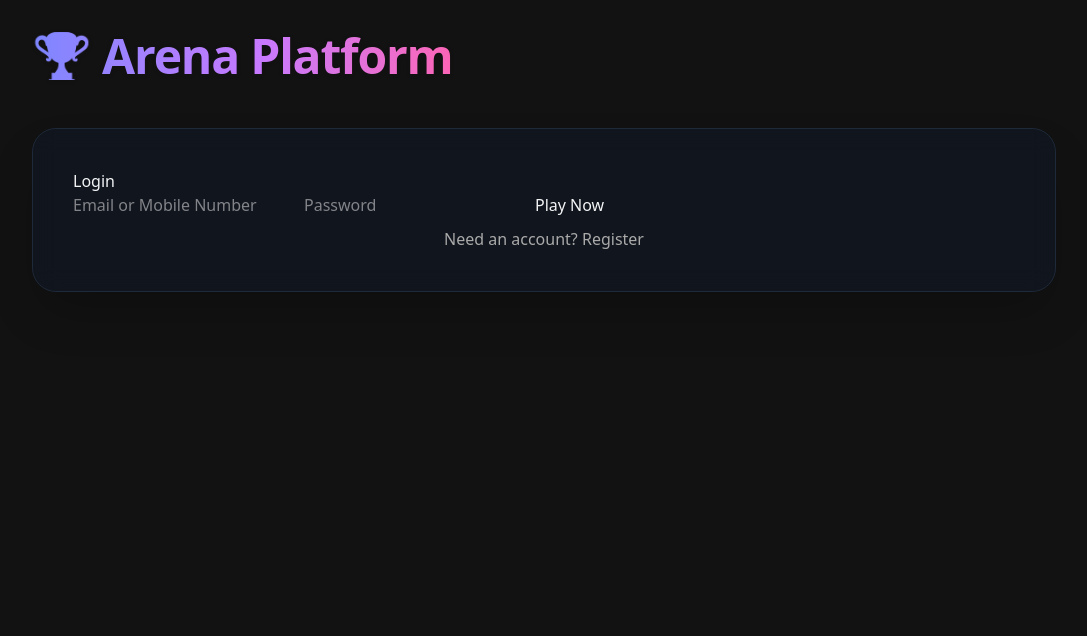
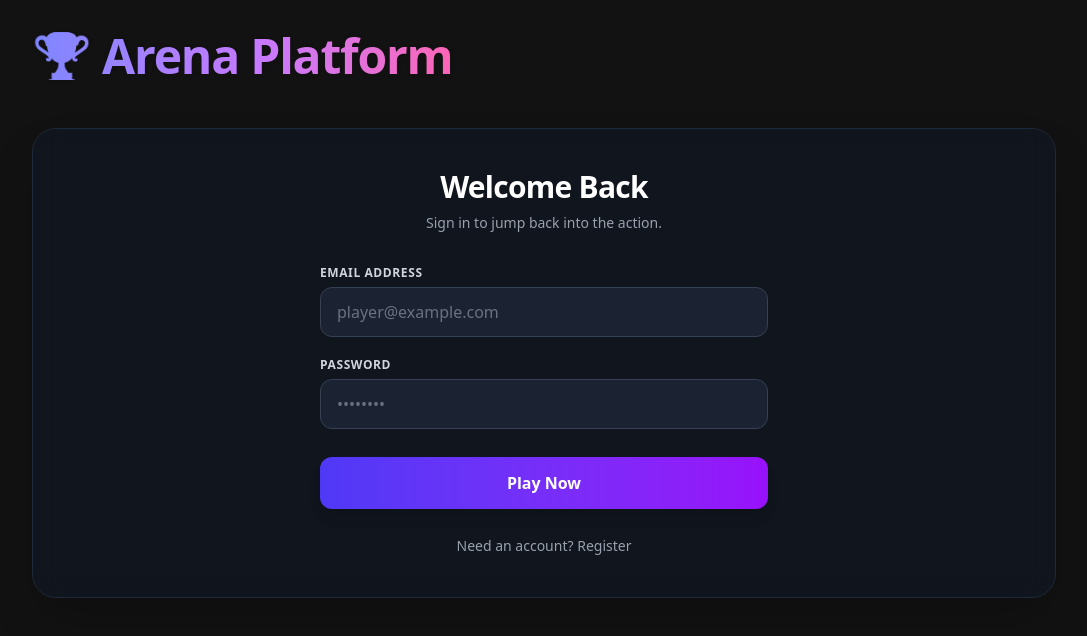
Before and after one commit to mikyza/gamespratform, a Next.js app in the folder frontend/my-app/: page / in a window 1280 px wide. Shown: the top 636 px of the page, without its empty margins (96-1183 px from the left). Built offline with nearby package versions, Linux system fonts and the light colour scheme; no server answers.

Commit message:
Enhance Auth component for registration and login
Refactor authentication component to handle registration and login with email and username. Update API endpoints and state management for form submission.

```diff
--- a/frontend/my-app/app/components/Auth.tsx
+++ b/frontend/my-app/app/components/Auth.tsx
@@ -1,71 +1,139 @@
 "use client";
 import { useState } from 'react';
-import axios from 'axios';
 
 interface AuthProps {
-  onLogin: (user: any) => void;
+  onLogin: (userData: any) => void;
 }
 
+const BACKEND_URL = process.env.NEXT_PUBLIC_BACKEND_URL || 'https://gamespratform.onrender.com';
+
 export default function Auth({ onLogin }: AuthProps) {
-  const [isLogin, setIsLogin] = useState(true);
-  const [loginId, setLoginId] = useState('');
+  const [isRegistering, setIsRegistering] = useState(false);
+  const [email, setEmail] = useState('');
   const [password, setPassword] = useState('');
-  const [withdrawalMobile, setWithdrawalMobile] = useState('');
+  const [username, setUsername] = useState('');
+  const [loading, setLoading] = useState(false);
+  const [error, setError] = useState('');
 
   const handleSubmit = async (e: React.FormEvent) => {
     e.preventDefault();
-    const endpoint = isLogin ? '/login' : '/register';
-    const payload = isLogin ? { loginId, password } : { loginId, password, withdrawalMobile };
+    setLoading(true);
+    setError('');
+
+    const endpoint = isRegistering ? '/api/auth/register' : '/api/auth/login';
 
     try {
-      const { data } = await axios.post(`http://localhost:5000/api/auth${endpoint}`, payload);
-      if (isLogin) {
-        localStorage.setItem('token', data.token);
-        onLogin(data.user);
-      } else {
-        alert('Registered! Please log in.');
-        setIsLogin(true);
+      const res = await fetch(`${BACKEND_URL}${endpoint}`, {
+        method: 'POST',
+        headers: { 'Content-Type': 'application/json' },
+        body: JSON.stringify(
+          isRegistering
+            ? { email, password, username: username || email.split('@')[0] }
+            : { email, password }
+        ),
+      });
+
+      const data = await res.json();
+
+      if (!res.ok) {
+        throw new Error(data.message || 'Authentication failed');
       }
+
+      onLogin(data.user || data);
     } catch (err: any) {
-      alert(err.response?.data?.error || 'Error during authentication');
+      setError(err.message || 'Something went wrong. Please try again.');
+    } finally {
+      setLoading(false);
     }
   };
 
   return (
-    <div className="card">
-      <h2>{isLogin ? 'Login' : 'Register'}</h2>
-      <form onSubmit={handleSubmit}>
+    <div className="w-full max-w-md mx-auto">
+      <div className="text-center mb-8">
+        <h2 className="text-2xl md:text-3xl font-extrabold text-white tracking-tight">
+          {isRegistering ? 'Create Your Account' : 'Welcome Back'}
+        </h2>
+        <p className="text-sm text-gray-400 mt-2">
+          {isRegistering ? 'Join the arena and start competing today.' : 'Sign in to jump back into the action.'}
+        </p>
+      </div>
+
+      {error && (
+        <div className="mb-6 p-4 rounded-xl bg-red-500/10 border border-red-500/20 text-red-400 text-sm text-center font-medium">
+          {error}
+        </div>
+      )}
+
+      <form onSubmit={handleSubmit} className="flex flex-col gap-5">
+        {isRegistering && (
+          <div className="flex flex-col gap-1.5">
+            <label className="text-xs font-semibold text-gray-300 uppercase tracking-wider">
+              Username
+            </label>
             <input
               type="text"
-          placeholder="Email or Mobile Number"
-          value={loginId}
-          onChange={e => setLoginId(e.target.value)}
               required
+              placeholder="GamerTag"
+              value={username}
+              onChange={(e) => setUsername(e.target.value)}
+              className="w-full px-4 py-3 rounded-xl bg-gray-800/80 border border-gray-700 text-white placeholder-gray-500 focus:outline-none focus:border-indigo-500 focus:ring-2 focus:ring-indigo-500/20 transition-all duration-200"
             />
-        {!isLogin && (
+          </div>
+        )}
+
+        <div className="flex flex-col gap-1.5">
+          <label className="text-xs font-semibold text-gray-300 uppercase tracking-wider">
+            Email Address
+          </label>
           <input
-            type="text"
-            placeholder="Withdrawal Mobile Number (Cannot change)"
-            value={withdrawalMobile}
-            onChange={e => setWithdrawalMobile(e.target.value)}
+            type="email"
             required
+            placeholder="player@example.com"
+            value={email}
+            onChange={(e) => setEmail(e.target.value)}
+            className="w-full px-4 py-3 rounded-xl bg-gray-800/80 border border-gray-700 text-white placeholder-gray-500 focus:outline-none focus:border-indigo-500 focus:ring-2 focus:ring-indigo-500/20 transition-all duration-200"
           />
-        )}
+        </div>
+
+        <div className="flex flex-col gap-1.5">
+          <label className="text-xs font-semibold text-gray-300 uppercase tracking-wider">
+            Password
+          </label>
           <input
             type="password"
-          placeholder="Password"
+            required
+            placeholder="••••••••"
             value={password}
-          onChange={e => setPassword(e.target.value)}
-          required
+            onChange={(e) => setPassword(e.target.value)}
+            className="w-full px-4 py-3 rounded-xl bg-gray-800/80 border border-gray-700 text-white placeholder-gray-500 focus:outline-none focus:border-indigo-500 focus:ring-2 focus:ring-indigo-500/20 transition-all duration-200"
           />
-        <button type="submit">{isLogin ? 'Play Now' : 'Create Account'}</button>
+        </div>
+
+        <button
+          type="submit"
+          disabled={loading}
+          className="w-full mt-2 py-3.5 px-6 rounded-xl bg-gradient-to-r from-indigo-600 to-purple-600 hover:from-indigo-500 hover:to-purple-500 text-white font-bold shadow-lg hover:shadow-indigo-500/25 transition-all duration-200 active:scale-[0.98] disabled:opacity-50 disabled:cursor-not-allowed flex items-center justify-center gap-2"
+        >
+          {loading ? (
+            <span className="inline-block w-5 h-5 border-2 border-white/30 border-t-white rounded-full animate-spin" />
+          ) : (
+            isRegistering ? 'Create Account & Play' : 'Play Now'
+          )}
+        </button>
       </form>
-      <p
-        onClick={() => setIsLogin(!isLogin)}
-        style={{ textAlign: 'center', marginTop: '10px', color: '#aaa', cursor: 'pointer' }}
+
+      <div className="mt-6 text-center">
+        <button
+          type="button"
+          onClick={() => {
+            setIsRegistering(!isRegistering);
+            setError('');
+          }}
+          className="text-sm font-medium text-gray-400 hover:text-indigo-400 transition-colors duration-200 underline-offset-4 hover:underline"
         >
-        {isLogin ? "Need an account? Register" : "Have an account? Login"}
-      </p>
+          {isRegistering ? 'Already have an account? Sign In' : 'Need an account? Register'}
+        </button>
+      </div>
     </div>
   );
 }
```
Lines whose indentation alone changed are shown as unchanged.
